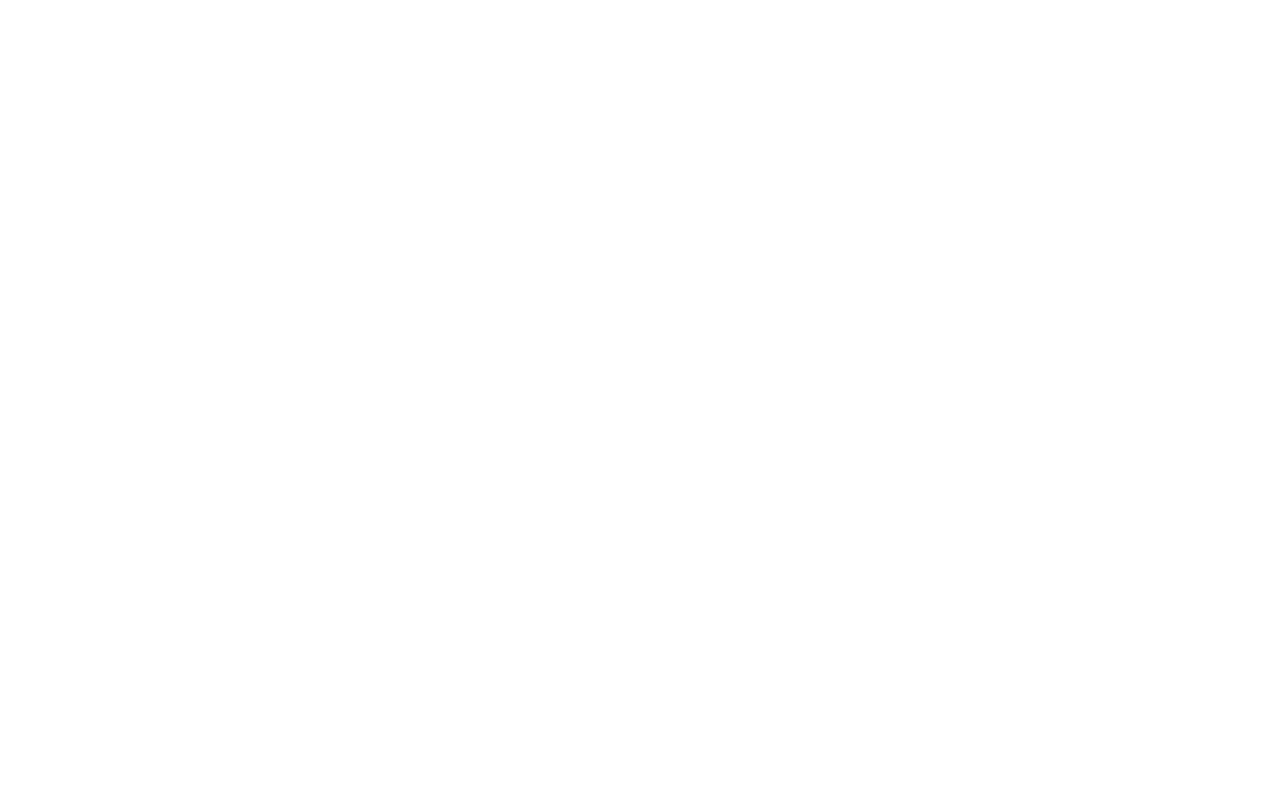
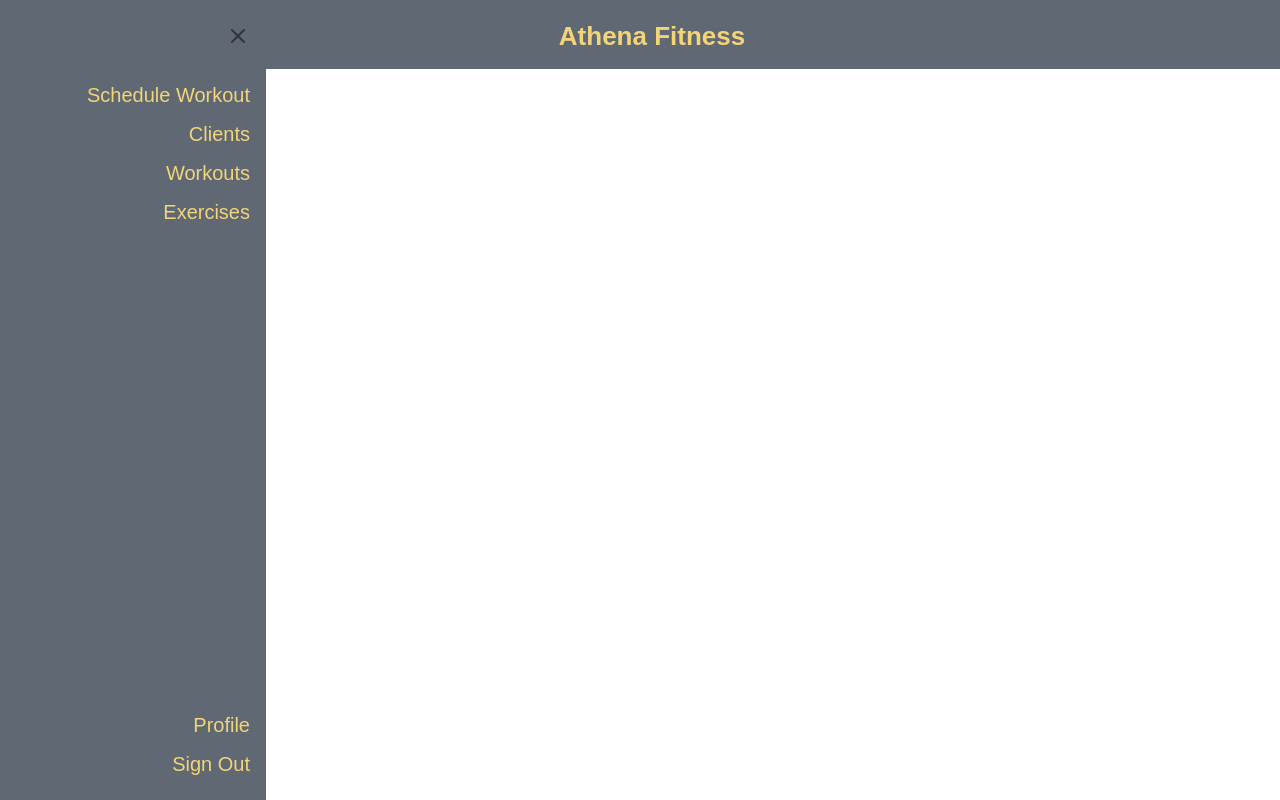
Before and after one commit to cameron-nye/trainer-portal, a React (Create React App) app in the folder client/: page /dashboard in a window 1280 px wide. Built offline with nearby package versions, Linux system fonts and the light colour scheme.

Commit message:
Nav done

```diff
--- a/client/package.json
+++ b/client/package.json
@@ -10,6 +10,7 @@
     "node-sass": "^4.14.1",
     "react": "^17.0.1",
     "react-dom": "^17.0.1",
+    "react-icons": "^3.11.0",
     "react-router-dom": "^5.2.0",
     "react-scripts": "4.0.0",
     "web-vitals": "^0.2.4"
--- a/client/src/App.js
+++ b/client/src/App.js
@@ -1,21 +1,32 @@
-import React from 'react'
-import {Route, Switch} from 'react-router-dom'
-import LandingPage from './components/LandingPage'
-import SignUp from './components/SignUp/index'
-import Login from './components/Login/index'
-import './App.scss'
+import React from "react"
+import { Route, Switch } from "react-router-dom"
+import LandingPage from "./components/LandingPage"
+import SignUp from "./components/SignUp/index"
+import Login from "./components/Login/index"
+import Nav from "./components/Nav/index"
+import Session from './components/Session/index'
+import ClientManager from './components/ClientManager/index'
+import WorkoutManager from './components/WorkoutManager/index'
+import ExerciseManager from './components/ExerciseManager/index'
+import "./App.scss"
 
 const App = () => {
-
-  return (
-    <div className='app'>
-      <Switch>
-        <Route exact path='/' component={LandingPage}/>
-        <Route exact path='/login' component={Login}/>
-        <Route exact path='/sign-up' component={SignUp}/>
-      </Switch>
-    </div>
-  )
+	return (
+		<div className="app">
+			{window.location.pathname !== "/" &&
+			window.location.pathname !== "/sign-up" &&
+			window.location.pathname !== "/login" && <Nav />}
+			<Switch>
+				<Route exact path="/" component={LandingPage} />
+				<Route exact path="/login" component={Login} />
+				<Route exact path="/sign-up" component={SignUp} />
+				<Route exact path="/schedule-workout" component={Session} />
+				<Route exact path="/clients" component={ClientManager} />
+				<Route exact path="/workout-manager" component={WorkoutManager} />
+				<Route exact path="/exercise-manager" component={ExerciseManager} />
+			</Switch>
+		</div>
+	)
 }
 
 export default App
--- a/client/src/components/Nav/index.js
+++ b/client/src/components/Nav/index.js
@@ -1,11 +1,92 @@
-import React from 'react'
+import React, { useState, useRef, useEffect } from "react"
+import { HiMenuAlt4, HiOutlineX } from "react-icons/hi"
+
+import "./index.scss"
 
 const Nav = () => {
-  return (
-    <div>
-      Nav
-    </div>
-  )
+	const [ isOpen, setIsOpen ] = useState(true)
+	const drawer = useRef(null)
+
+	useEffect(
+		() => {
+			if (!isOpen) return
+			const handleOffClick = e => {
+				const clickedInDrawer = e.target === drawer.current || e.target === drawer.current.contains(e.target)
+				if (clickedInDrawer) return
+				setIsOpen(false)
+			}
+			window.addEventListener("click", handleOffClick)
+			return () => window.removeEventListener("click", handleOffClick)
+		},
+		[ isOpen ]
+	)
+
+	const navLinks = [
+		{
+			title: "Schedule Workout",
+			href: "/schedule-workout",
+			navSection: "top"
+		},
+		{
+			title: "Clients",
+			href: "/clients",
+			navSection: "top"
+		},
+		{
+			title: "Workouts",
+			href: "/workout-manager",
+			navSection: "top"
+		},
+		{
+			title: "Exercises",
+			href: "/exercise-manager",
+			navSection: "top"
+		},
+		{
+			title: "Profile",
+			href: "/profile",
+			navSection: "bottom"
+		},
+		{
+			title: "Sign Out",
+			href: "/",
+			navSection: "bottom"
+		}
+	]
+
+	return (
+		<div className="nav">
+			<HiMenuAlt4 onClick={() => setIsOpen(true)} color={"#F2D479"} size={24} className="icon" />
+			<h1>
+				<a href="/">
+					Athena Fitness
+				</a>
+			</h1>
+			<div className={`drawer ${isOpen && "open"}`} ref={drawer}>
+				<ul className="top">
+					<li onClick={() => setIsOpen(false)}>
+						<HiOutlineX className="icon" color={"#313640"} size={24} onClick={() => setIsOpen(false)} />
+					</li>
+					{navLinks.filter(nl => nl.navSection === "top").map((nl, i) => {
+						return (
+							<li key={i}>
+								<a href={nl.href}>{nl.title}</a>
+							</li>
+						)
+					})}
+				</ul>
+				<ul className="bottom">
+					{navLinks.filter(nl => nl.navSection === "bottom").map((nl, i) => {
+						return (
+							<li key={i}>
+								<a href={nl.href}>{nl.title}</a>
+							</li>
+						)
+					})}
+				</ul>
+			</div>
+		</div>
+	)
 }
 
 export default Nav
--- a/client/src/components/Nav/index.scss
+++ b/client/src/components/Nav/index.scss
@@ -0,0 +1,54 @@
+@import '../../index.scss';
+
+.nav {
+	position: relative;
+	padding: 1rem;
+	display: flex;
+	align-items: center;
+	background: $primary;
+	h1 {
+		margin-left: auto;
+		margin-right: auto;
+		a {
+      color: $secondary;
+      font-size: 26px;
+		}
+	}
+	.icon {
+		cursor: pointer;
+	}
+	.drawer {
+		height: 100vh;
+		width: 250px;
+		background: $primary;
+		position: fixed;
+		left: calc(-250px - 1rem);
+		top: 0;
+		transition: 0.2s;
+		padding: 1.5rem 1rem;
+		padding-left: 0;
+		text-align: right;
+		box-sizing: content-box;
+		display: flex;
+		flex-direction: column;
+		justify-content: space-between;
+		box-sizing: content-box;
+		ul {
+			margin-bottom: 2rem;
+			li {
+				margin-bottom: 1rem;
+				:first-of-type {
+					margin-bottom: 1rem;
+				}
+				a {
+					color: $secondary;
+					font-size: 20px;
+				}
+			}
+		}
+	}
+	div.open {
+		left: 0;
+		transition: 0.2s;
+	}
+}
```
Also changed, not shown: 1 other file (tests, documents, lock files or other folders).
